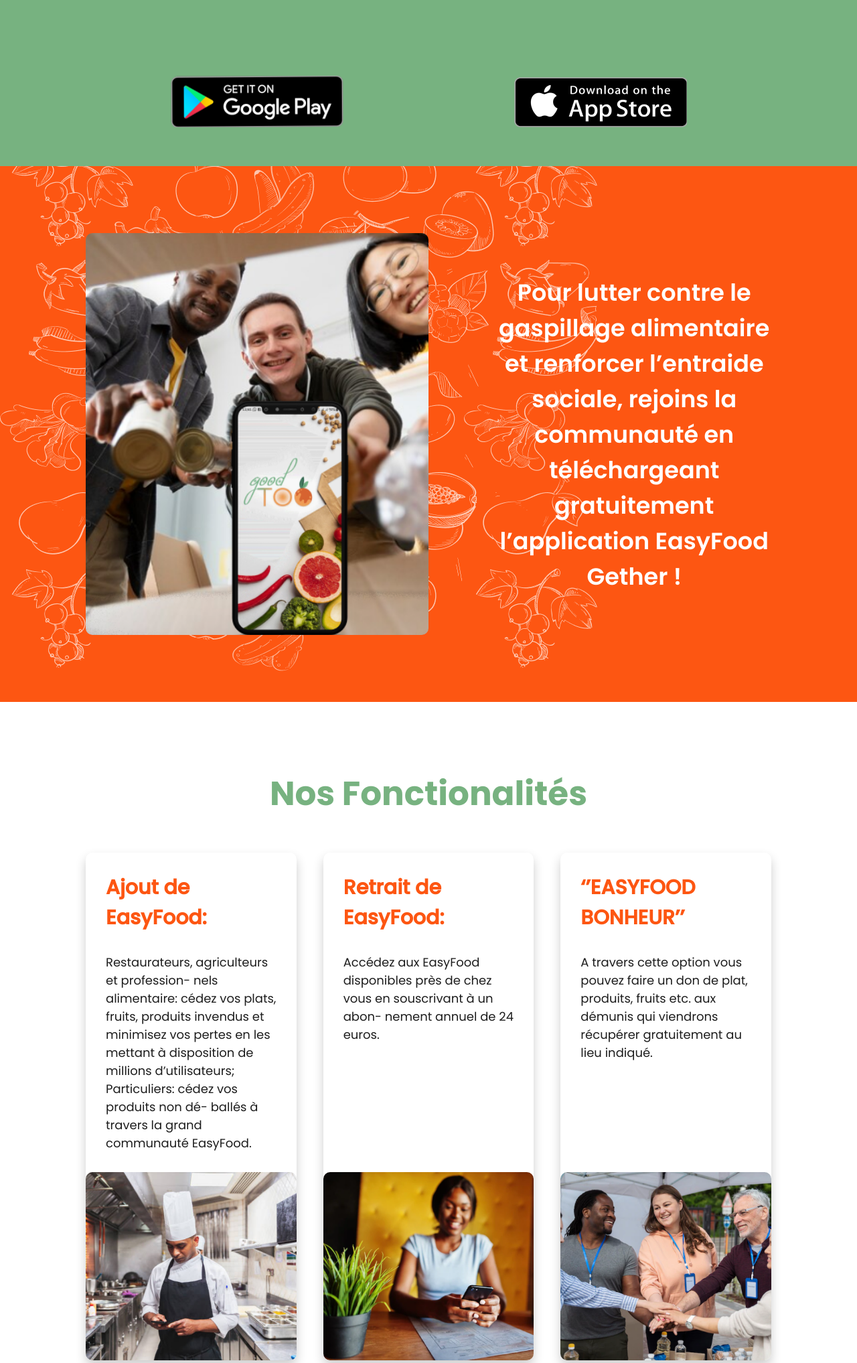
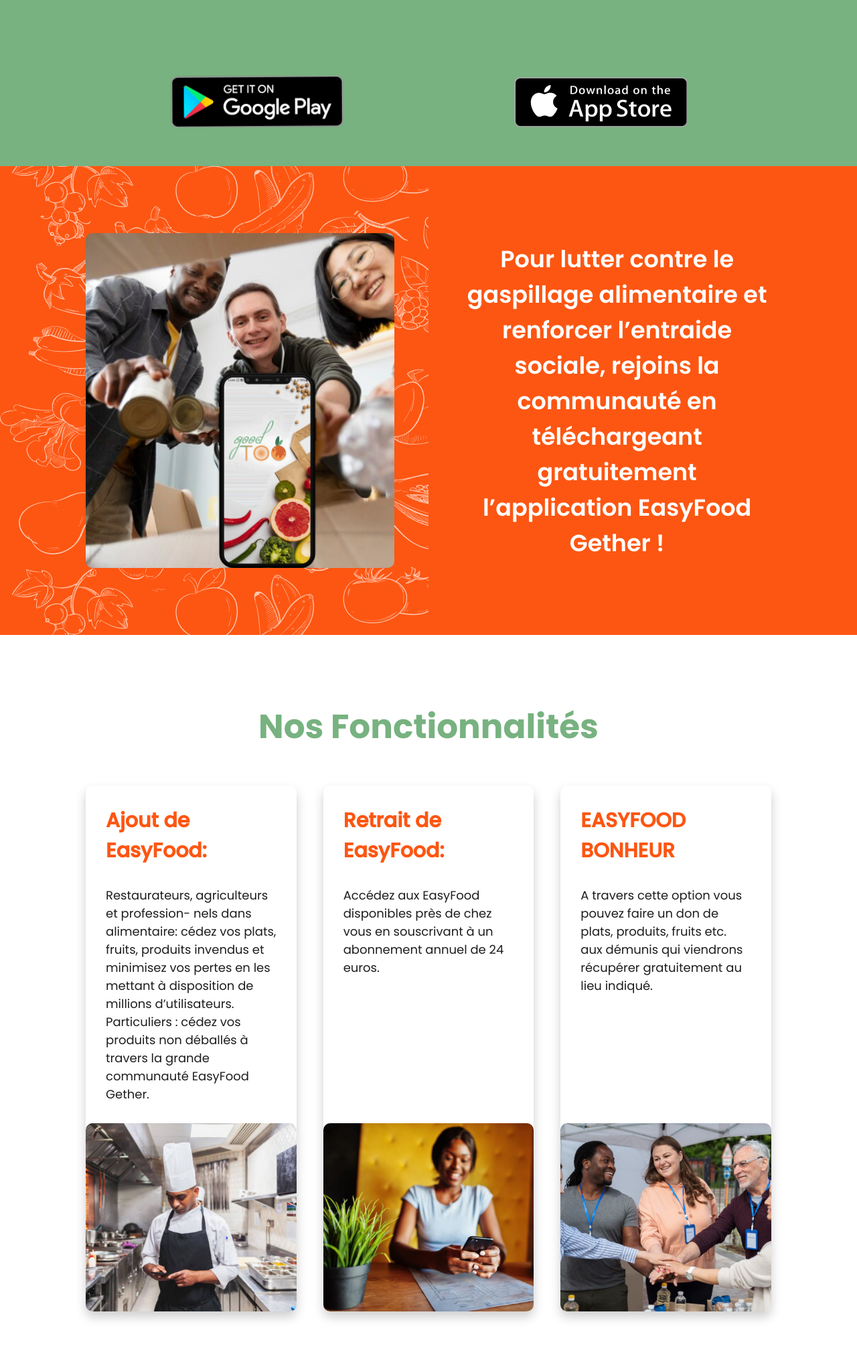
Before and after one commit to AbdoulOuadoud/EasyFood, a PHP site: page / in a window 1280 px wide. Shown: the part 972-3007 px from the top of the page at 67% size. Run offline with PHP 8.4, Linux system fonts and the light colour scheme.

Commit message:
correction regis 1

```diff
--- a/css/style.css
+++ b/css/style.css
@@ -307,26 +307,39 @@
     object-fit: none;
 }
 .objective{
-    background-image: url("../assets/images/background__image__2.png");
-    background-repeat: no-repeat;
+    position: relative;
     display: flex;
     align-items: center;
+    height: 700px;
+}
+.background{
+    width: 50%;
+    height: 100%;
+    background-image: url("../assets/images/background__image__2.png");
 }
 .objective__wrapper{
+    width: 100%;
+    height: 100%;
+    position: absolute;
+    top: 0;
+    left: 0;
+}
+.objective__content{
+    height: 100%;
     display: flex;
     justify-content: space-between;
     align-items: center;
 }
 .objective__image{
-    width: 50%;
-    height: 600px;
+    width: 45%;
+    height: 100%;
     border-radius: 10px;
 }
 .objective__image img{
     border-radius: 10px;
 }
 .objetcive__text{
-    width: 40%;
+    width: 45%;
 }
 .objetcive__text .objetcive__content{
     font-size: 35px;
@@ -558,7 +585,158 @@
     display: flex;
     gap: 30px;
 }
+.anime__0{
+    opacity: 0;
+}
+.anime__1{
+    opacity: 0;
+    transform: translateX(-100%);
+}
+.anime__2{
+    opacity: 0;
+    transform: translateX(-100%);
+}
+.anime__3{
+    opacity: 0;
+    transform: translateY(-100%);
+}
+.anime__4{
+    opacity: 0;
+    transform: translateY(-100%);
+}
+.animation__class__0{
+    animation: animation__keyframes__0 1s linear;
+    opacity: 100%;
+}
+.animation__class__1{
+    animation: animation__keyframes__1 1s linear;
+    opacity: 100%;
+    transform: translateX(0%);
+}
+.animation__class__2{
+    animation: animation__keyframes__2 1s linear;
+    opacity: 100%;
+    transform: translateX(0%);
+}
+.animation__class__3{
+    animation: animation__keyframes__3 1s linear;
+    opacity: 100%;
+    transform: translateY(0%);
+}
+.animation__class__4{
+    animation: animation__keyframes__4 1s linear;
+    opacity: 100%;
+    transform: translateY(0%);
+}
+@keyframes animation__keyframes__0 {
+    0%{
+        opacity: 0;
+    }
+    25%{
+        opacity: 25%;
+    }
+    50%{
+        opacity: 50%;
+    }
+    75%{
+        opacity: 75%;
+    }
+    100%{
+        opacity: 100%;
+    }
+}
+@keyframes animation__keyframes__1 {
+    0%{
+        opacity: 0;
+        transform: translateX(-100%);
+    }
+    25%{
+        opacity: 25%;
+        transform: translateX(-75%);
+    }
+    50%{
+        opacity: 50%;
+        transform: translateX(-50%);
+    }
+    75%{
+        opacity: 75%;
+        transform: translateX(-25%);
+    }
+    100%{
+        opacity: 100%;
+        transform: translateX(0%);
+    }
+}
+@keyframes animation__keyframes__2 {
+    0%{
+        opacity: 0;
+        transform: translateX(100%);
+    }
+    25%{
+        opacity: 25%;
+        transform: translateX(75%);
+    }
+    50%{
+        opacity: 50%;
+        transform: translateX(50%);
+    }
+    75%{
+        opacity: 75%;
+        transform: translateX(25%);
+    }
+    100%{
+        opacity: 100%;
+        transform: translateX(0%);
+    }
+}
+@keyframes animation__keyframes__3 {
+    0%{
+        opacity: 0;
+        transform: translateY(-100%);
+    }
+    25%{
+        opacity: 25%;
+        transform: translateY(-75%);
+    }
+    50%{
+        opacity: 50%;
+        transform: translateY(-50%);
+    }
+    75%{
+        opacity: 75%;
+        transform: translateY(-25%);
+    }
+    100%{
+        opacity: 100%;
+        transform: translateY(0%);
+    }
+}
+@keyframes animation__keyframes__4 {
+    0%{
+        opacity: 0;
+        transform: translateY(100%);
+    }
+    25%{
+        opacity: 25%;
+        transform: translateY(75%);
+    }
+    50%{
+        opacity: 50%;
+        transform: translateY(50%);
+    }
+    75%{
+        opacity: 75%;
+        transform: translateY(25%);
+    }
+    100%{
+        opacity: 100%;
+        transform: translateY(0%);
+    }
+}
 @media (max-width: 1024px){
+    .background{
+        display: none;
+    }
     .cover__wrapper__2 {
         height: 500px;
         width: 90%;
--- a/index.html
+++ b/index.html
@@ -80,18 +80,18 @@
         <section class="cover">
             <div class="cover__wrapper__1 primary__background">
                 <div class="box__0 cover__wrapper">
-                    <h2 class="light__color">
+                    <h2 class="light__color animation__class__3">
                         EasyFood : LE NOUVEAU RESEAU ANTI GASPI en Europe!
                         Rejoins la communauté Maintenant !!!
                     </h2>
                 </div>
             </div>
-            <div class="cover__wrapper__2 secondary__background">
+            <div class="cover__wrapper__2 secondary__background animation__class__0">
                 <img src="assets/images/easyFood__img__01.png" alt="easyFood">
                 <div class="sheet secondary__background"></div>
             </div>
             <div class="cover__wrapper__3 secondary__background">
-                <div class="box__0 cover__wrapper">
+                <div class="box__0 cover__wrapper anime__3">
                     <div class="logo">
                         <img src="assets/logos/google_play.png" alt="get easyFood on google play">
                     </div>
@@ -100,18 +100,17 @@
                     </div>
                 </div>
             </div>
-
         </section>
-        <section class="objective primary__background section__container">
-
-            <div class="box__0 objective__wrapper">
-
-                <div class="objective__image">
+        <section class="objective primary__background">
+            <div class="background">
+            </div>
+            <div class="objective__wrapper">
+                <div class="box__0 objective__content section__container">
+                    <div class="objective__image anime__1">
                         <img src="assets/images/easyFood__img__02.png" alt="">
                     </div>
-
                     <div class="objetcive__text">
-                    <p class="objetcive__content">
+                        <p class="objetcive__content anime__2">
                             Pour lutter contre le gaspillage
                             alimentaire et renforcer l’entraide
                             sociale, rejoins la communauté en
@@ -119,57 +118,55 @@
                             l’application EasyFood Gether !
                         </p>
                     </div>
-
                 </div>
-
+            </div>
         </section>
         <section class="features light__background section__container">
             <div class="box__0 features_wrapper">
-                <h1 class="section__title secondary__color">nos fonctionalités</h1>
+                <h1 class="section__title secondary__color anime__3">nos fonctionnalités</h1>
                 <div class="features_wrapper_container">
-                    <div class="card">
+                    <div class="card anime__1">
                         <div class="card__wrapper">
                             <h2 class="card__title primary__color">
                                 Ajout de EasyFood:
                             </h2>
                             <p class="card__content">
                                 Restaurateurs, agriculteurs et profession-
-                                nels alimentaire: cédez vos plats, fruits,
+                                nels dans alimentaire: cédez vos plats, fruits,
                                 produits invendus et minimisez vos pertes
                                 en les mettant à disposition de millions
-                                d’utilisateurs;
-                                Particuliers: cédez vos produits non dé-
-                                ballés à travers la grand communauté
-                                EasyFood.
+                                d’utilisateurs.
+                                Particuliers : cédez vos produits non déballés
+                                à travers la grande communauté EasyFood Gether.
                             </p>
                         </div>
                         <div class="card__image">
                             <img src="assets/images/easyFood__img__05.png" alt="">
                         </div>
                     </div>
-                    <div class="card">
+                    <div class="card anime__0">
                         <div class="card__wrapper">
                             <h2 class="card__title primary__color">
                                 Retrait de EasyFood:
                             </h2>
                             <p class="card__content">
                                 Accédez aux EasyFood disponibles près
-                                de chez vous en souscrivant à un abon-
-                                nement annuel de 24 euros.
+                                de chez vous en souscrivant à un abonnement
+                                annuel de 24 euros.
                             </p>
                         </div>
                         <div class="card__image">
                             <img src="assets/images/easyFood__img__03.png" alt="">
                         </div>
                     </div>
-                    <div class="card">
+                    <div class="card anime__2">
                         <div class="card__wrapper">
                             <h2 class="card__title primary__color">
-                                ‘’EASYFOOD BONHEUR’’
+                                EASYFOOD BONHEUR
                             </h2>
                             <p class="card__content">
                                 A travers cette option vous pouvez faire
-                                un don de plat, produits, fruits etc. aux
+                                un don de plats, produits, fruits etc. aux
                                 démunis qui viendrons récupérer
                                 gratuitement au lieu indiqué.
                             </p>
@@ -181,9 +178,12 @@
                 </div>
             </div>
         </section>
-        <section class="statistics primary__background section__container">
-            <div class="box__0 statistics__wrapper">
-                <div class="statistics__block__1">
+        <section class="statistics primary__background">
+            <div class="background">
+            </div>
+            <div class="statistics__wrapper">
+                <div class="box__0 statistics__content section__container">
+                    <div class="statistics__block__1 anime__1">
                         <h2 class="light__color section__title statistics__block__title" >statistiques</h2>
                         <div class="statistics__block__container">
                             <div class="statistics__block__item light__background">
@@ -226,17 +226,16 @@
                             </a>
                         </div>
                     </div>
-                <div class=" statistics__block__2">
+                    <div class=" statistics__block__2 anime__2">
                         <img src="assets/images/easyFood__img__06.png" alt="logo__easyFood">
+                    </div>
                 </div>
             </div>
         </section>
         <section class="partners light__background section__container">
-            <h2 class="section__title primary__color">
-                nos partenaires
-            </h2>
+            <h2 class="section__title primary__color anime__3">nos partenaires</h2>
             <div class="box__0 partners__wrapper">
-                <div class="scroll__arrow">
+                <div class="scroll__arrow" id="scroll__left">
                     <span class="icon scroll_arrow_left"></span>
                 </div>
                 <div class="partners__logos__container">
@@ -253,22 +252,28 @@
                         <div class="partner__logo">
                             <img src="assets/logos/easy_food_partners_4.png" alt="easy_food_partners">
                         </div>
+                        <div class="partner__logo">
+                            <img src="assets/logos/easy_food_partners_1.png" alt="easy_food_partners">
+                        </div>
+                        <div class="partner__logo">
+                            <img src="assets/logos/easy_food_partners_4.png" alt="easy_food_partners">
                         </div>
                     </div>
-                <div class="scroll__arrow">
+                </div>
+                <div class="scroll__arrow" id="scroll__right">
                     <span class="icon scroll_arrow_right"></span>
                 </div>
             </div>
         </section >
         <section class="support__project section__container">
-            <h2 class="section__title dark__color">
+            <h2 class="section__title dark__color anime__1">
                 soutenir le projet
             </h2>
-            <p class="box__0 support__project__content secondary__color">
+            <p class="box__0 support__project__content secondary__color anime__2">
                 Donnez le sourire aux plus défavorisés
                 en faisant un don à partir de 1 euro!
             </p>
-            <a href="" class="make__donation secondary__background">
+            <a href="" class="make__donation secondary__background anime__1">
                 Faire un don
             </a>
         </section>
@@ -303,8 +308,8 @@
         </section>
         <div class="footer__part__1 primary__background section__container">
             <div class="box__0 footer__part__1__wrapper">
-                <h2 class="footer__part__1__title light__color">Téléchargez gratuitement EasyFood Gether </h2>
-                <div class="footer__part__1__logo">
+                <h2 class="footer__part__1__title light__color anime__1">Téléchargez gratuitement EasyFood Gether</h2>
+                <div class="footer__part__1__logo anime__2">
                     <a href ="" class="logo">
                         <img src="assets/logos/google_play.png" alt="get easyFood on google play">
                     </a>
@@ -315,19 +320,16 @@
             </div>
         </div>
         <div class="footer__part__2 secondary__background section__container">
-
-            <div class="footer__part__2__logo">
+            <div class="footer__part__2__logo anime__3">
                 <img src="assets/logos/logo__easyFood__2.png" alt="logo__easyFood">
             </div>
-
-            <div class="naviguation">
+            <div class="naviguation anime__0">
                 <a href="conditions-generales-d-utilisation/" class="nav__link light__color">Conditions générales d'utilisation</a>
                 <span id="newsletter" class="nav__link light__color">Newsletters</span>
-                <a href="contact/" class="nav__link light__color">Contact</a>
+                <a href="contact/" class="nav__link light__color">Contacts</a>
                 <a href="faqs/" class="nav__link light__color">FAQs</a>
             </div>
-
-            <div class="socials_media">
+            <div class="socials_media anime__4">
                 <a href="">
                     <span class="icon__sm social_media_facebook"></span>
                 </a>
@@ -341,10 +343,11 @@
                     <span class="icon__sm social_media_twitter"></span>
                 </a>
             </div>
-
         </div>
     </footer>
     <script src="js/popup__script.js"></script>
     <script src="js/modal__script.js"></script>
+    <script src="js/animation__luncher__script.js"></script>
+    <script src="js/scroll_scriot.js"></script>
 </body>
 </html>
```
Also changed, not shown: other parts of css/style.css (+30 -6 lines), conditions-generales-d-utilisation/index.html (+12 -13 lines), css/reusable__style.css (+14 -5 lines), faqs/index.html (+18 -17 lines), js/animation__luncher__script.js (added, +28 -0 lines), js/scroll_scriot.js (added, +14 -0 lines). Lines whose indentation alone changed are shown as unchanged.
